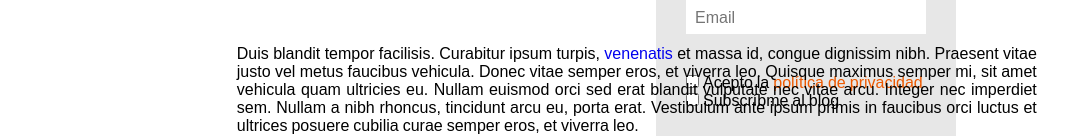
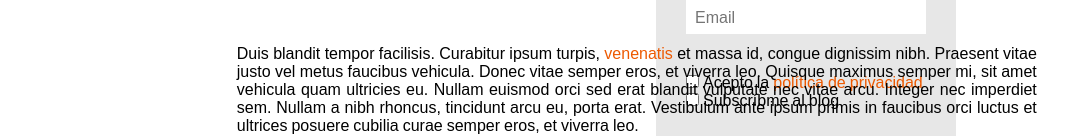
Before and after one commit to jdugalde/InboundCycle-Prueba, a plain HTML site: page index.html in a window 1280 px wide. Shown: the part 428-564 px from the top of the page, without its empty margins (96-1183 px from the left). Drawn offline with Linux system fonts and the light colour scheme; files whose address does not match are found by name.

Commit message:
Update style.css
Actualizacion de link

```diff
--- a/css/style.css
+++ b/css/style.css
@@ -92,6 +92,11 @@ header {
     margin: 3% 0 2% 20%;
     font-size: 1em;
     color: #9b9b9b;
+}
+
+.wrapper h2, a {
+    text-decoration: none;
+    color: #ED5900;
 }
 
 .wrapper p {
```
